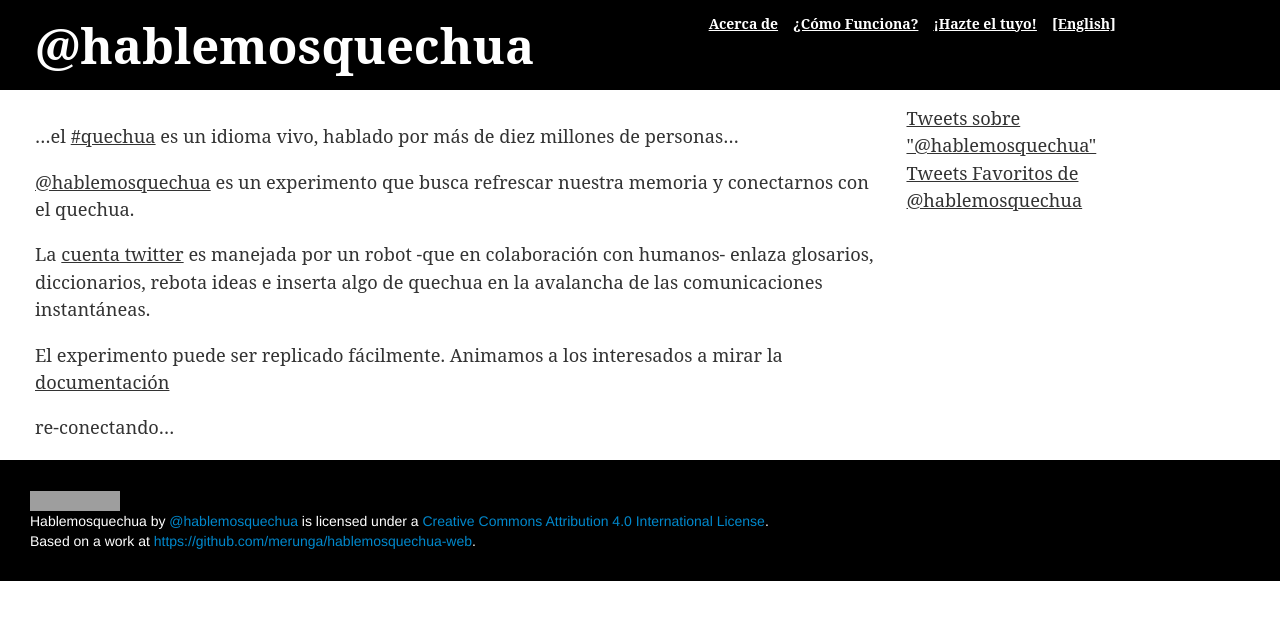
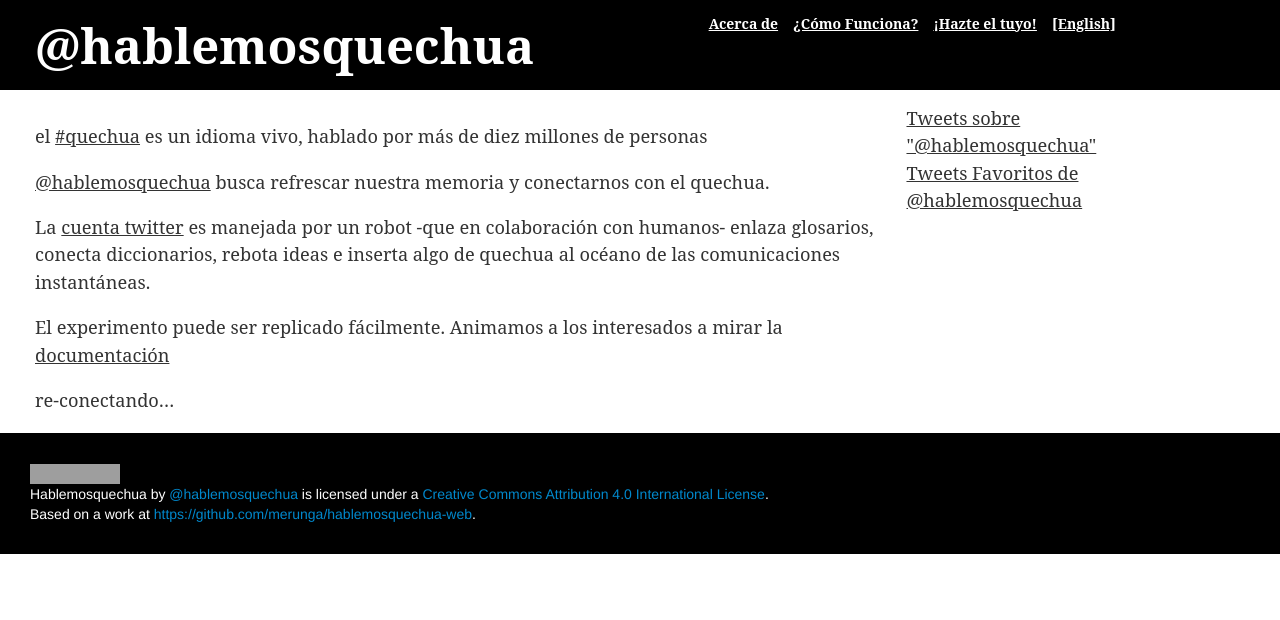
Before and after one commit to merunga/hablemosquechua-web, a Jekyll site: the page built from index.md, in a window 1280 px wide. Shown: the top 620 px of the page. Built offline with Jekyll 4.4.1, drawn with Linux system fonts in a browser that asks for light colours; some web fonts are replaced; comment, search, counter and statistics services are not loaded; grey boxes are pictures that could not be loaded.

```diff
--- a/index.md
+++ b/index.md
@@ -3,15 +3,14 @@ layout: default
 title: hablemosquechua
 ---
 
-...el [#quechua](http://es.wikipedia.org/wiki/Quechua){:target="_blank"}
-es un idioma vivo, hablado por más de diez millones de personas...
+el [#quechua](http://es.wikipedia.org/wiki/Quechua){:target="_blank"}
+es un idioma vivo, hablado por más de diez millones de personas
 
-[@hablemosquechua](https://twitter.com/hablemosquechua){:target="_blank"} es un
-experimento que busca refrescar nuestra memoria y conectarnos con el quechua.
+[@hablemosquechua](https://twitter.com/hablemosquechua){:target="_blank"} busca refrescar nuestra memoria y conectarnos con el quechua.
 
 La [cuenta twitter](https://twitter.com/hablemosquechua) es manejada por un robot
--que en colaboración con humanos- enlaza glosarios, diccionarios, rebota ideas e inserta
-algo de quechua en la avalancha de las comunicaciones instantáneas.
+-que en colaboración con humanos- enlaza glosarios, conecta diccionarios, rebota ideas e inserta
+algo de quechua al océano de las comunicaciones instantáneas.
 
 El experimento puede ser replicado fácilmente. Animamos a los interesados a mirar la [documentación](http://hablemosquechua.org/ejemplos.html)
 
```
Also changed, not shown: english.md (+15 -0 lines), 2 other files.
